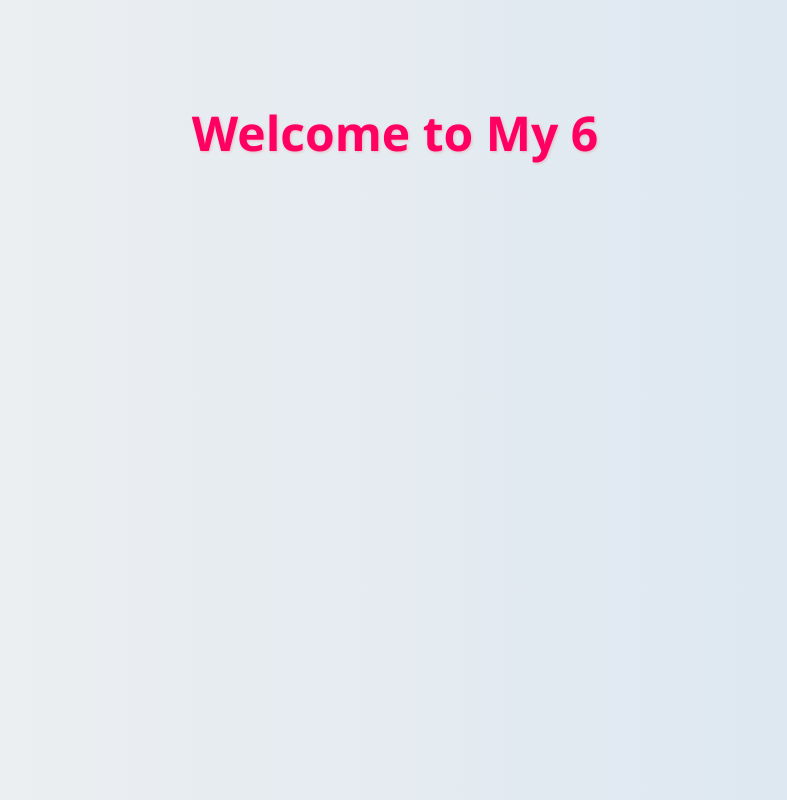
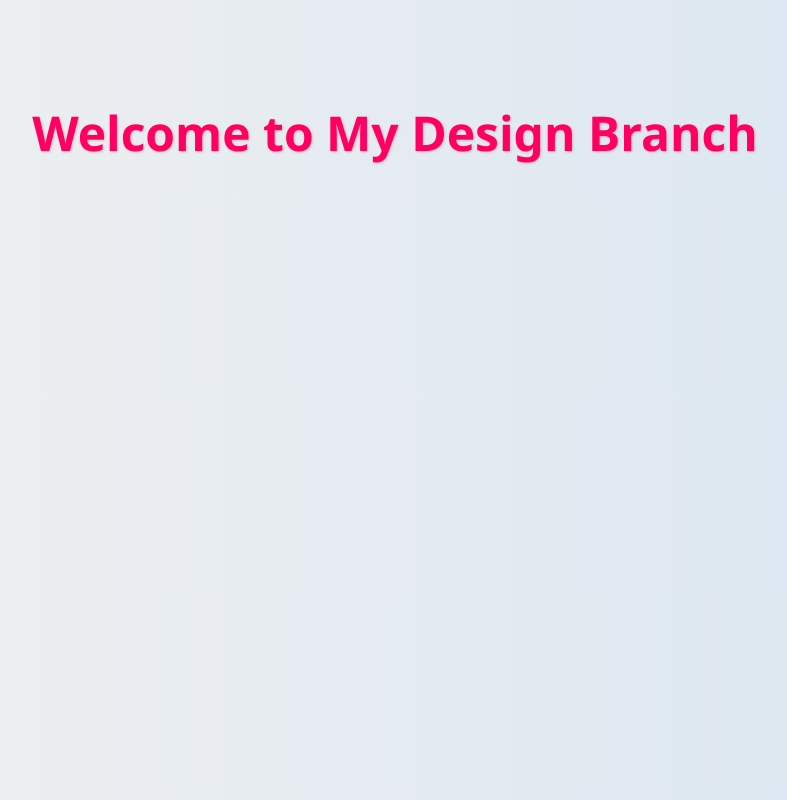
Before and after one commit to Mufinance/github, a plain HTML site: page index.html in a window 1280 px wide. Shown: the whole page, without its empty margins (245-1032 px from the left). Drawn offline with Linux system fonts and the light colour scheme.

Commit message:
Design Branch 2nd

```diff
--- a/index.html
+++ b/index.html
@@ -7,6 +7,6 @@
     <link rel="stylesheet" href="style.css"> <!-- हे लक्षात ठेव -->
 </head>
 <body>
-    <h1>Welcome to My 6</h1>
+    <h1>Welcome to My Design Branch</h1>
 </body>
 </html>
```
